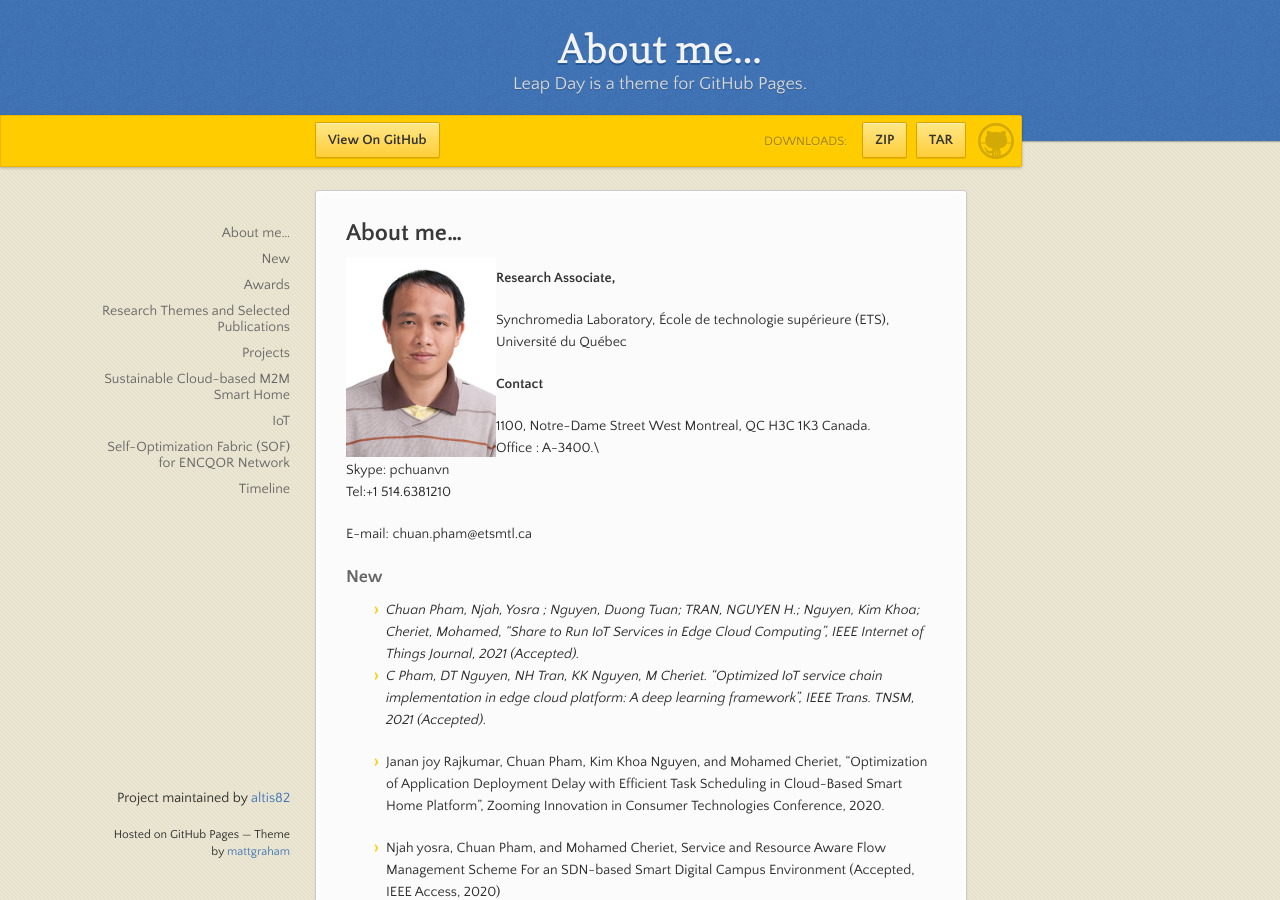
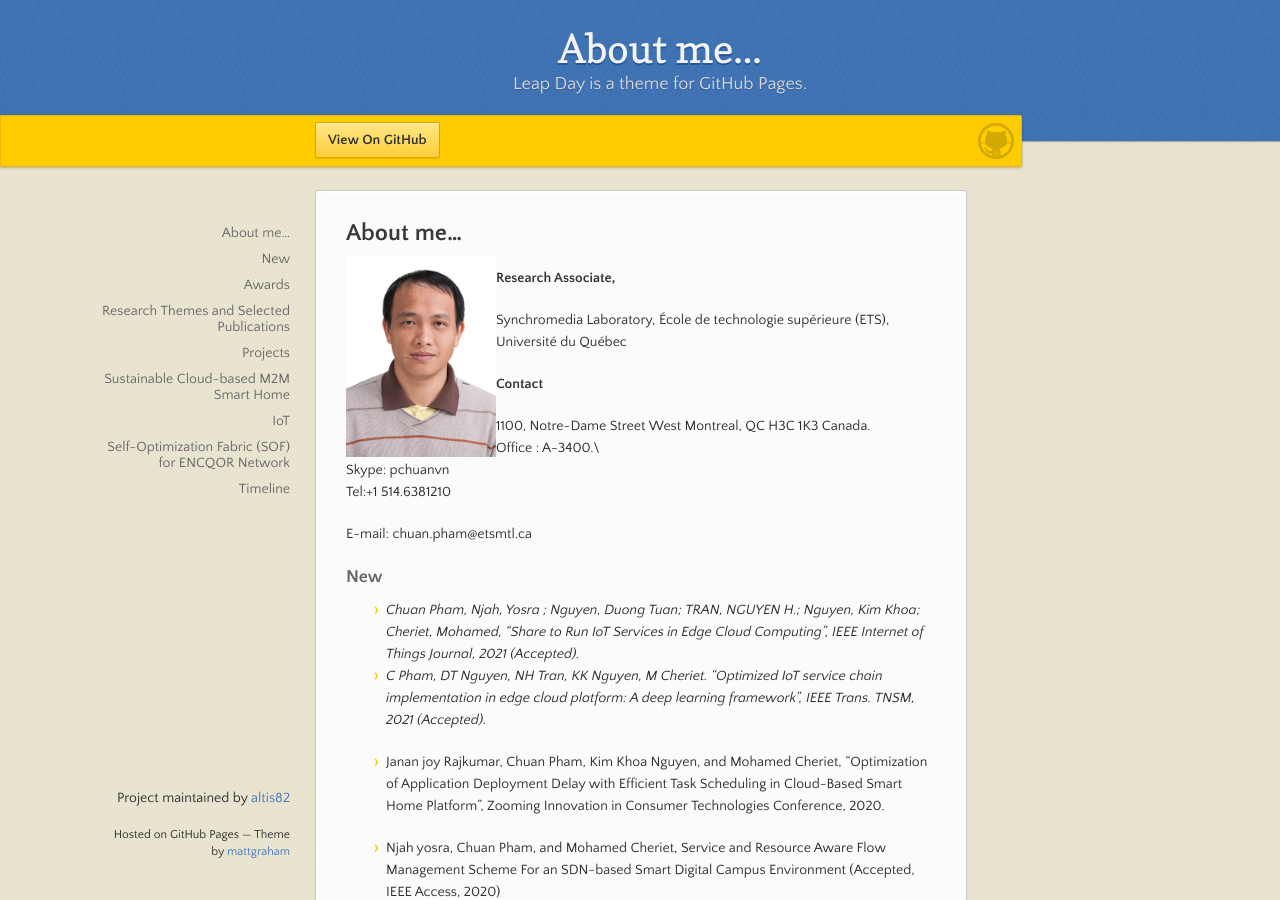
Before and after one commit to altis82/pchuanvn.github.io, a Jekyll site: the page built from index.md, in a window 1280 px wide and 900 px high. Built offline with Jekyll 4.4.1, drawn with Linux system fonts in a browser that asks for light colours; our own code applies the rules of GitHub Pages for plain Markdown files.

Commit message:
remove download part

```diff
--- a/_layouts/default.html
+++ b/_layouts/default.html
@@ -27,13 +27,7 @@
 
         <a href="{{ site.github.repository_url }}" class="button fork"><strong>View On GitHub</strong></a>
         {% if site.show_downloads %}
-          <div class="downloads">
-            <span>Downloads:</span>
-            <ul>
-              <li><a href="{{ site.github.zip_url }}" class="button">ZIP</a></li>
-              <li><a href="{{ site.github.tar_url }}" class="button">TAR</a></li>
-            </ul>
-          </div>
+
         {% endif %}
       </div><!-- end banner -->
 
```
